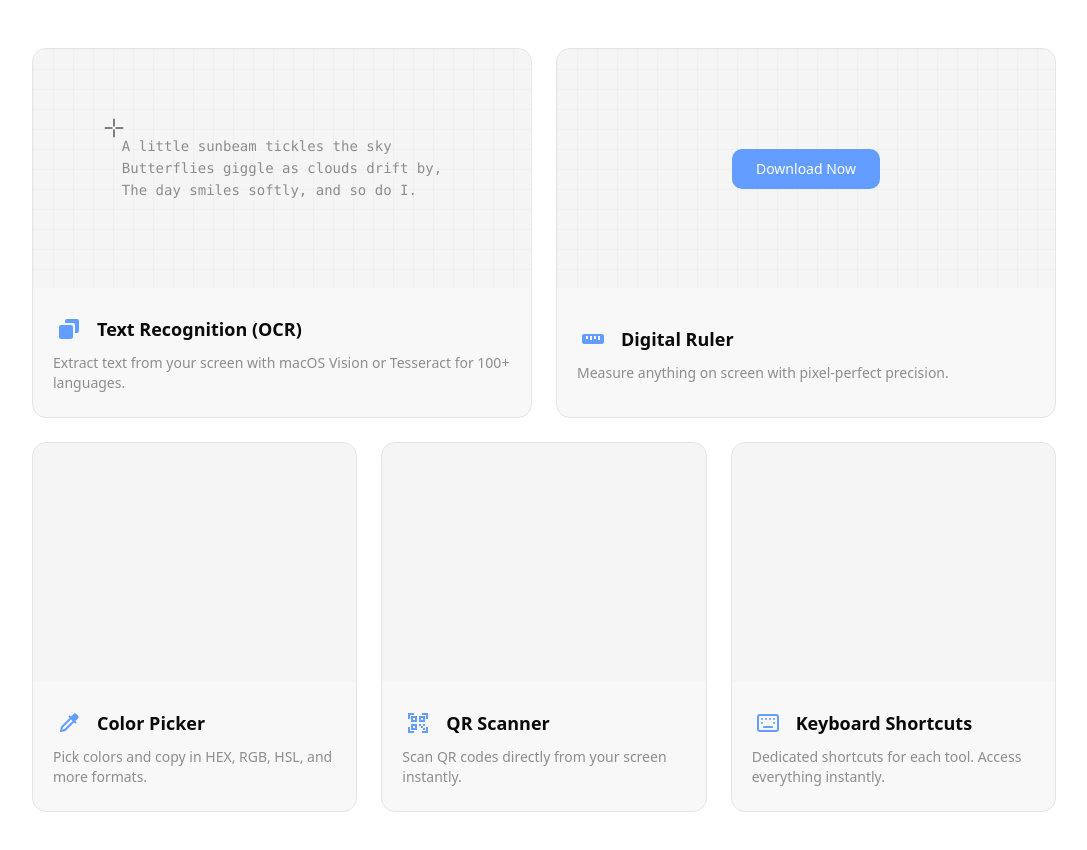
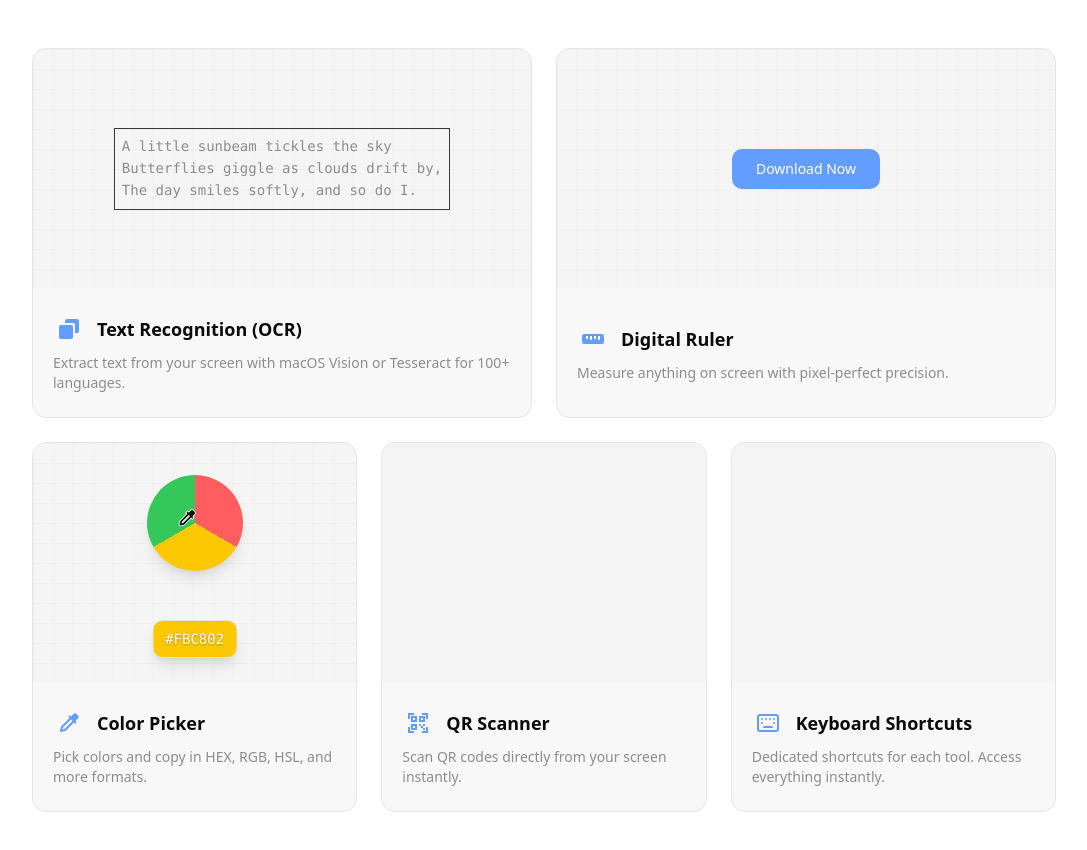
Before and after one commit to snappit-app/snappit-landing, a Next.js app: page / in a window 1280 px wide. Shown: the part 980-1830 px from the top of the page, without its empty margins (96-1183 px from the left). Built offline with nearby package versions, Linux system fonts and the light colour scheme.

Commit message:
Color dropper animation

```diff
--- /dev/null
+++ b/app/components/Features/ColorPickerAnimation.tsx
@@ -0,0 +1,261 @@
+"use client";
+
+import { AnimatePresence, motion } from "framer-motion";
+import { useCallback, useEffect, useRef, useState } from "react";
+
+const COLORS = [
+  { hex: "#FF5D5F", name: "Indigo" },
+  { hex: "#FBC802", name: "Amber" },
+  { hex: "#35C759", name: "Emerald" },
+];
+
+type Phase = "idle" | "clicking" | "colorCopied" | "moving";
+
+function delay(ms: number): Promise<void> {
+  return new Promise((resolve) => setTimeout(resolve, ms));
+}
+
+export function ColorPickerAnimation() {
+  const [phase, setPhase] = useState<Phase>("idle");
+  const [cursorPos, setCursorPos] = useState({ x: 0, y: 0 });
+  const [copiedColor, setCopiedColor] = useState<string>(COLORS[0].hex);
+  const [showPanel, setShowPanel] = useState(false);
+
+  const containerRef = useRef<HTMLDivElement>(null);
+  const colorWheelRef = useRef<HTMLDivElement>(null);
+  const abortControllerRef = useRef<AbortController | null>(null);
+
+  const getColorPosition = useCallback(
+    (index: number, containerRect: DOMRect, wheelRect: DOMRect) => {
+      const wheelCenterX = wheelRect.left - containerRect.left + wheelRect.width / 2;
+      const wheelCenterY = wheelRect.top - containerRect.top + wheelRect.height / 2;
+      const radius = wheelRect.width / 3;
+
+      const cssAngles = [60, 180, 300];
+      const angle = 90 - cssAngles[index];
+      const angleRad = (angle * Math.PI) / 180;
+
+      return {
+        x: wheelCenterX + radius * Math.cos(angleRad),
+        y: wheelCenterY - radius * Math.sin(angleRad),
+      };
+    },
+    [],
+  );
+
+  const runAnimation = useCallback(async () => {
+    abortControllerRef.current?.abort();
+    const controller = new AbortController();
+    abortControllerRef.current = controller;
+
+    const checkAborted = () => {
+      if (controller.signal.aborted) {
+        throw new Error("Animation aborted");
+      }
+    };
+
+    setPhase("idle");
+    setShowPanel(false);
+    setCopiedColor(COLORS[0].hex);
+
+    await delay(500);
+    checkAborted();
+
+    const containerEl = containerRef.current;
+    const wheelEl = colorWheelRef.current;
+    if (!containerEl || !wheelEl) return;
+
+    const containerRect = containerEl.getBoundingClientRect();
+    const wheelRect = wheelEl.getBoundingClientRect();
+
+    let colorIndex = 0;
+
+    const initialPos = getColorPosition(colorIndex, containerRect, wheelRect);
+    setCursorPos(initialPos);
+
+    await delay(300);
+    checkAborted();
+
+    while (true) {
+      checkAborted();
+
+      setPhase("idle");
+
+      await delay(600);
+      checkAborted();
+
+      setPhase("clicking");
+      await delay(150);
+      checkAborted();
+
+      setPhase("colorCopied");
+      setCopiedColor(COLORS[colorIndex].hex);
+      setShowPanel(true);
+
+      await delay(1500);
+      checkAborted();
+
+      const nextColorIndex = (colorIndex + 1) % COLORS.length;
+      const currentPos = getColorPosition(colorIndex, containerRect, wheelRect);
+      const nextPos = getColorPosition(nextColorIndex, containerRect, wheelRect);
+
+      setPhase("moving");
+
+      const moveDuration = 500;
+      const startTime = Date.now();
+
+      await new Promise<void>((resolve) => {
+        const animateMove = () => {
+          if (controller.signal.aborted) {
+            resolve();
+            return;
+          }
+
+          const elapsed = Date.now() - startTime;
+          const progress = Math.min(elapsed / moveDuration, 1);
+          const eased = 1 - Math.pow(1 - progress, 3);
+
+          setCursorPos({
+            x: currentPos.x + (nextPos.x - currentPos.x) * eased,
+            y: currentPos.y + (nextPos.y - currentPos.y) * eased,
+          });
+
+          if (progress < 1) {
+            requestAnimationFrame(animateMove);
+          } else {
+            resolve();
+          }
+        };
+
+        requestAnimationFrame(animateMove);
+      });
+
+      colorIndex = nextColorIndex;
+    }
+  }, [getColorPosition]);
+
+  useEffect(() => {
+    runAnimation();
+    return () => {
+      abortControllerRef.current?.abort();
+    };
+  }, [runAnimation]);
+
+  const showCursor = cursorPos.x !== 0 || cursorPos.y !== 0;
+
+  return (
+    <div ref={containerRef} className="bg-muted/30 relative h-full w-full overflow-hidden">
+      {/* Grid pattern overlay */}
+      <div
+        className="absolute inset-0 opacity-[0.4] dark:opacity-[0.03]"
+        style={{
+          backgroundImage: `linear-gradient(rgba(0,0,0,0.05) 1px, transparent 1px), linear-gradient(90deg, rgba(0,0,0,0.05) 1px, transparent 1px)`,
+          backgroundSize: "20px 20px",
+        }}
+      />
+      <div
+        className="absolute inset-0 hidden opacity-[0.03] dark:block"
+        style={{
+          backgroundImage: `linear-gradient(rgba(255,255,255,0.1) 1px, transparent 1px), linear-gradient(90deg, rgba(255,255,255,0.1) 1px, transparent 1px)`,
+          backgroundSize: "20px 20px",
+        }}
+      />
+
+      {/* Цветовой круг, разделенный на 3 части */}
+      <div className="absolute inset-0 flex items-start justify-center pt-8">
+        <div
+          ref={colorWheelRef}
+          className="relative h-24 w-24 overflow-hidden rounded-full shadow-lg"
+          style={{
+            background: `conic-gradient(
+              ${COLORS[0].hex} 0deg 120deg,
+              ${COLORS[1].hex} 120deg 240deg,
+              ${COLORS[2].hex} 240deg 360deg
+            )`,
+          }}
+        />
+      </div>
+
+      {/* Панель с информацией о цвете - всегда висит, только меняет цвет */}
+      <AnimatePresence>
+        {showPanel && (
+          <motion.div
+            className="absolute bottom-6 left-1/2 z-30"
+            initial={{ opacity: 0, y: 20, x: "-50%", scale: 0.9 }}
+            animate={{ opacity: 1, y: 0, x: "-50%", scale: 1 }}
+            transition={{
+              type: "spring",
+              stiffness: 400,
+              damping: 25,
+            }}
+          >
+            <motion.div
+              className="border-border flex items-center gap-3 rounded-lg border px-3 py-2 shadow-lg"
+              animate={{ backgroundColor: copiedColor }}
+              transition={{ duration: 0.3 }}
+            >
+              <motion.span
+                className="font-mono text-sm font-medium text-white"
+                style={{ textShadow: "0 1px 2px rgba(0,0,0,0.3)" }}
+                key={copiedColor}
+                initial={{ opacity: 0.5 }}
+                animate={{ opacity: 1 }}
+                transition={{ duration: 0.2 }}
+              >
+                {copiedColor}
+              </motion.span>
+            </motion.div>
+          </motion.div>
+        )}
+      </AnimatePresence>
+
+      {/* Курсор в виде пипетки */}
+      <AnimatePresence>
+        {showCursor && (
+          <motion.div
+            className="pointer-events-none absolute z-20"
+            style={{
+              left: cursorPos.x,
+              top: cursorPos.y,
+            }}
+            initial={{ opacity: 0 }}
+            animate={{
+              left: cursorPos.x,
+              top: cursorPos.y,
+              opacity: 1,
+              scale: phase === "clicking" ? 0.8 : 1,
+            }}
+            exit={{ opacity: 0 }}
+            transition={{
+              left: { duration: 0.05 },
+              top: { duration: 0.05 },
+              scale: { duration: 0.1, ease: "easeInOut" },
+            }}
+          >
+            {/* Иконка пипетки из color-dropper.svg */}
+            <svg
+              width="20"
+              height="20"
+              viewBox="0 0 24 24"
+              className="relative"
+              style={{ transform: "translate(-3px, -21px)" }}
+            >
+              {/* Обводка для контраста */}
+              <path
+                d="m4 15.76-1 4A1 1 0 0 0 3.75 21a1 1 0 0 0 .49 0l4-1a1 1 0 0 0 .47-.26L17 11.41l1.29 1.3 1.42-1.42-1.3-1.29L21 7.41a2 2 0 0 0 0-2.82L19.41 3a2 2 0 0 0-2.82 0L14 5.59l-1.3-1.3-1.42 1.42L12.58 7l-8.29 8.29a1 1 0 0 0-.29.47zm1.87.75L14 8.42 15.58 10l-8.09 8.1-2.12.53z"
+                className="stroke-background"
+                strokeWidth="2"
+                fill="none"
+              />
+              {/* Основная пипетка */}
+              <path
+                d="m4 15.76-1 4A1 1 0 0 0 3.75 21a1 1 0 0 0 .49 0l4-1a1 1 0 0 0 .47-.26L17 11.41l1.29 1.3 1.42-1.42-1.3-1.29L21 7.41a2 2 0 0 0 0-2.82L19.41 3a2 2 0 0 0-2.82 0L14 5.59l-1.3-1.3-1.42 1.42L12.58 7l-8.29 8.29a1 1 0 0 0-.29.47zm1.87.75L14 8.42 15.58 10l-8.09 8.1-2.12.53z"
+                className="fill-foreground"
+              />
+            </svg>
+          </motion.div>
+        )}
+      </AnimatePresence>
+    </div>
+  );
+}
--- a/app/components/Features/FeaturesSection.tsx
+++ b/app/components/Features/FeaturesSection.tsx
@@ -1,5 +1,6 @@
 "use client";
 
+import { ColorPickerAnimation } from "./ColorPickerAnimation";
 import { RulerAnimation } from "./RulerAnimation";
 import { TextSelectionAnimation } from "./TextSelectionAnimation";
 
@@ -94,6 +95,7 @@ const features: FeatureCardProps[] = [
     icon: <ColorDropperIcon />,
     title: "Color Picker",
     description: "Pick colors and copy in HEX, RGB, HSL, and more formats.",
+    animation: <ColorPickerAnimation />,
   },
   {
     icon: <QrIcon />,
--- a/app/components/Features/TextSelectionAnimation.tsx
+++ b/app/components/Features/TextSelectionAnimation.tsx
@@ -46,7 +46,6 @@ export function TextSelectionAnimation() {
       setPhase("idle");
       setSelectionBox(null);
 
-      await delay(800);
       checkAborted();
 
       const textEl = textContainerRef.current;
```
